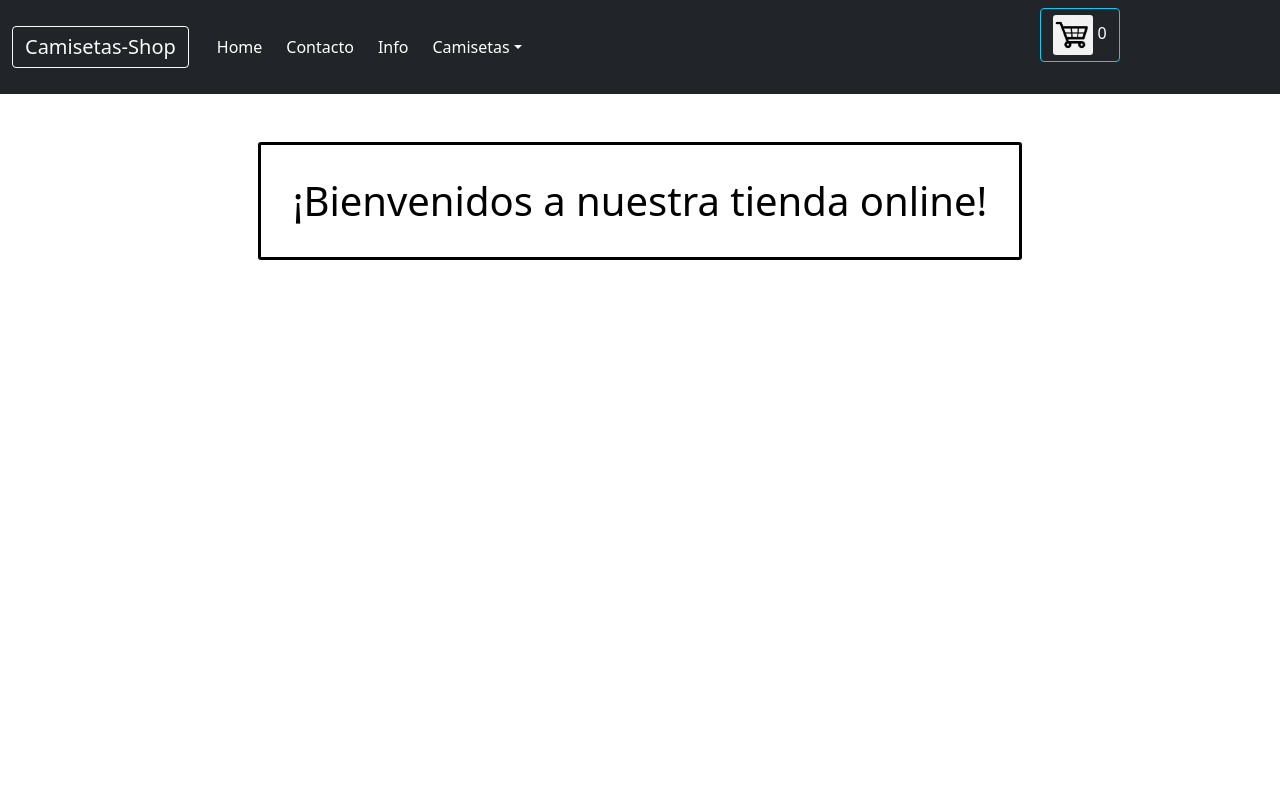
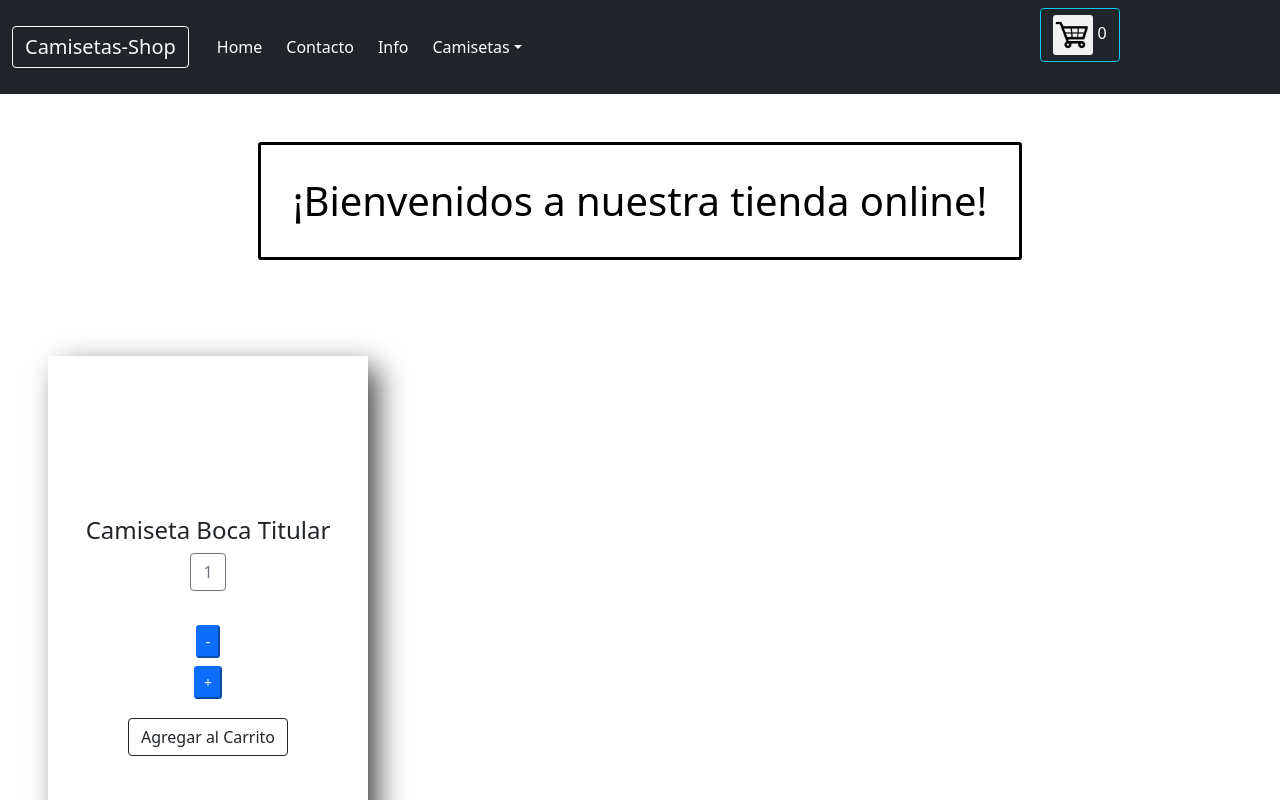
Before and after one commit to AgustinPol/camisetas-shop, a React (Create React App) app: page / in a window 1280 px wide. Shown: the top 800 px of the page. Built offline with nearby package versions, Linux system fonts and the light colour scheme.

Commit message:
ejercicio de boton add/remove,reflejando cantidad. Hecho con props

```diff
--- /dev/null
+++ b/src/components/item-count/ItemCount.jsx
@@ -0,0 +1,38 @@
+import React from 'react';
+import { useState } from 'react';
+import "./styles.css";
+
+const ItemCount = ({stock, initial}) => {
+
+    // const stock = 13;
+const [count, setCount] = useState(initial)
+    // const [contador, setContador] = useState(1);
+
+    const addItem = () => {
+        if (count < stock) {
+            setCount(count + 1);
+        }
+    }
+
+    const removeItem = () => {
+        if (count > 0) {
+            setCount(count - 1);
+        }
+    }
+
+    const onAdd = () => {
+        alert("Haz agregado tu/tus productos al carrito");
+    }
+
+    return (
+        <div className="itemCount">
+            <h4>Camiseta Boca Titular</h4>
+            <span className="btn btn-outline-secondary">{count}</span><br />
+            <button style={{margin:4}} onClick={removeItem} className="btn-sm btn-primary">-</button>
+            <button style={{margin:4}} onClick={addItem} className="btn-sm btn-primary">+</button>
+            <button style={{marginTop:15}} onClick={onAdd} className="btn btn-outline-dark">Agregar al Carrito</button>
+        </div>
+    )
+}
+
+export default ItemCount;
--- /dev/null
+++ b/src/components/item-count/styles.css
@@ -0,0 +1,13 @@
+.itemCount{
+    margin: 3rem;
+    width: 20rem;
+    height: 70vh;
+    padding: 20;
+    font-size: 20px;
+    display: flex;
+    flex-direction: column;
+    justify-content: center;
+    align-items: center;
+    box-shadow: 11px 10px 28px -2px rgba(0,0,0,0.75);
+    transition: background-color 0.5s ease;
+}
--- a/src/components/item-list-conteiner/ItemListContainer.jsx
+++ b/src/components/item-list-conteiner/ItemListContainer.jsx
@@ -1,6 +1,7 @@
 import React from "react";
+import ItemCount from "../item-count/ItemCount";
 
-const style = {
+const styleTitle = {
     display:"inline-block",
     color: "black",
     padding: "2rem",
@@ -11,7 +12,11 @@ const style = {
 
 const ItemListContainer = ({greeting}) => {
     return (
-<h1 style={style} className="myTitle">{greeting}</h1>
+        <div>
+            <h1 style={styleTitle}>{greeting}</h1>
+            <ItemCount stock={13} initial={1}/>
+        </div>
+
     )
 }
 
```
Also changed, not shown: src/components/item-list-conteiner/estilo.css (deleted, +0 -7 lines).
